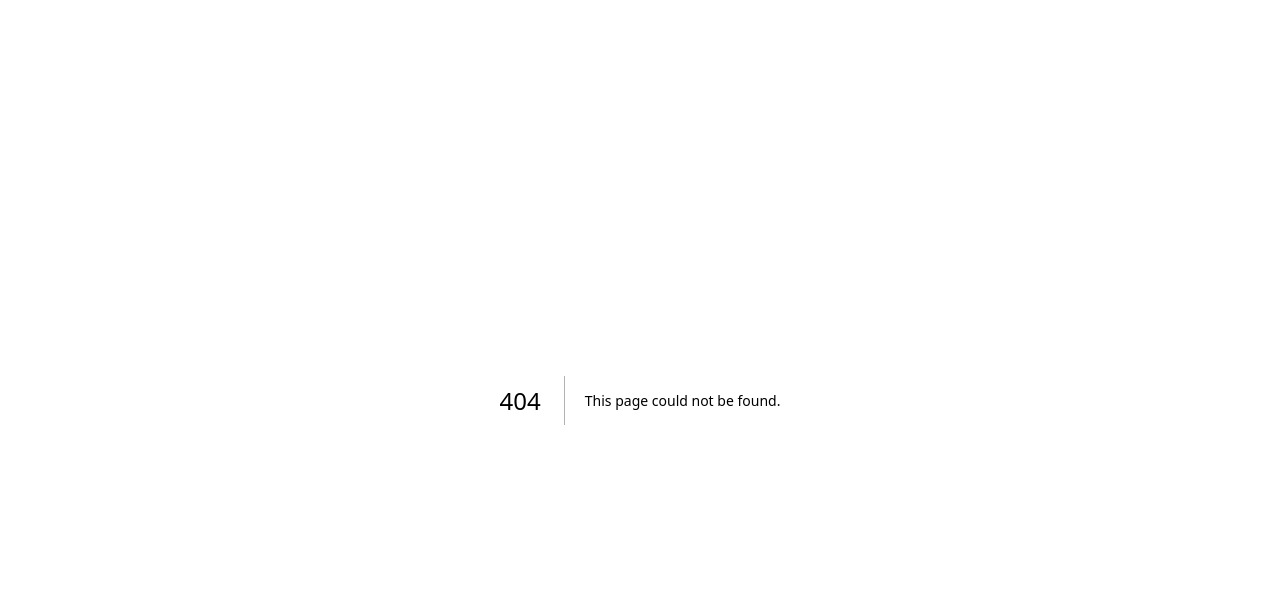
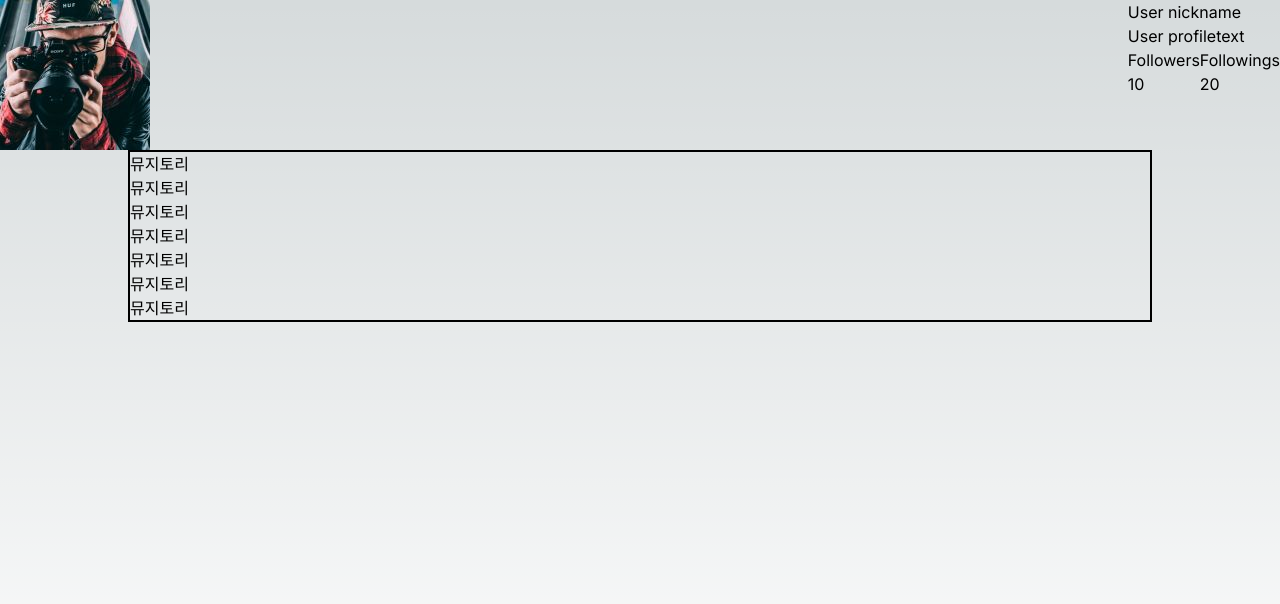
Before and after one commit to hhheeeeee/MUGIT, a Next.js app in the folder mugit/: page /user in a window 1280 px wide. Before the commit this address had no page. Shown: the top 604 px of the page. Built offline with nearby package versions, Linux system fonts and the light colour scheme.

Commit message:
feat: user page

```diff
--- /dev/null
+++ b/mugit/src/app/user/page.tsx
@@ -0,0 +1,11 @@
+import UserInfo from "@/containers/user/userinfo";
+import Mugitory from "@/containers/user/mugitory";
+
+export default function Page() {
+  return (
+    <div className="h-screen">
+      <UserInfo />
+      <Mugitory />
+    </div>
+  );
+}
--- /dev/null
+++ b/mugit/src/containers/user/mugitory.module.css
@@ -0,0 +1,5 @@
+.container {
+  width: 80%;
+  border: 2px solid black;
+  margin: 0 auto;
+}
--- /dev/null
+++ b/mugit/src/containers/user/mugitory.tsx
@@ -0,0 +1,16 @@
+import styles from "@/containers/user/mugitory.module.css";
+
+export default function Mugitory() {
+  return (
+    // <div className="border-2 border-black">
+    <div className={styles.container}>
+      <p>뮤지토리</p>
+      <p>뮤지토리</p>
+      <p>뮤지토리</p>
+      <p>뮤지토리</p>
+      <p>뮤지토리</p>
+      <p>뮤지토리</p>
+      <p>뮤지토리</p>
+    </div>
+  );
+}
--- /dev/null
+++ b/mugit/src/containers/user/userinfo.tsx
@@ -0,0 +1,23 @@
+import Image from "next/image";
+
+export default function UserInfo() {
+  return (
+    <div className="bg-[#f1f609] w-screen flex justify-between">
+      <Image width={150} height={150} alt="" src="/150.jpg" />
+      <div>
+        <h1>User nickname</h1>
+        <h2>User profiletext</h2>
+        <div className="flex">
+          <div>
+            <p>Followers</p>
+            <p>10</p>
+          </div>
+          <div>
+            <p>Followings</p>
+            <p>20</p>
+          </div>
+        </div>
+      </div>
+    </div>
+  );
+}
```
Also changed, not shown: mugit/public/150.jpg (added).
